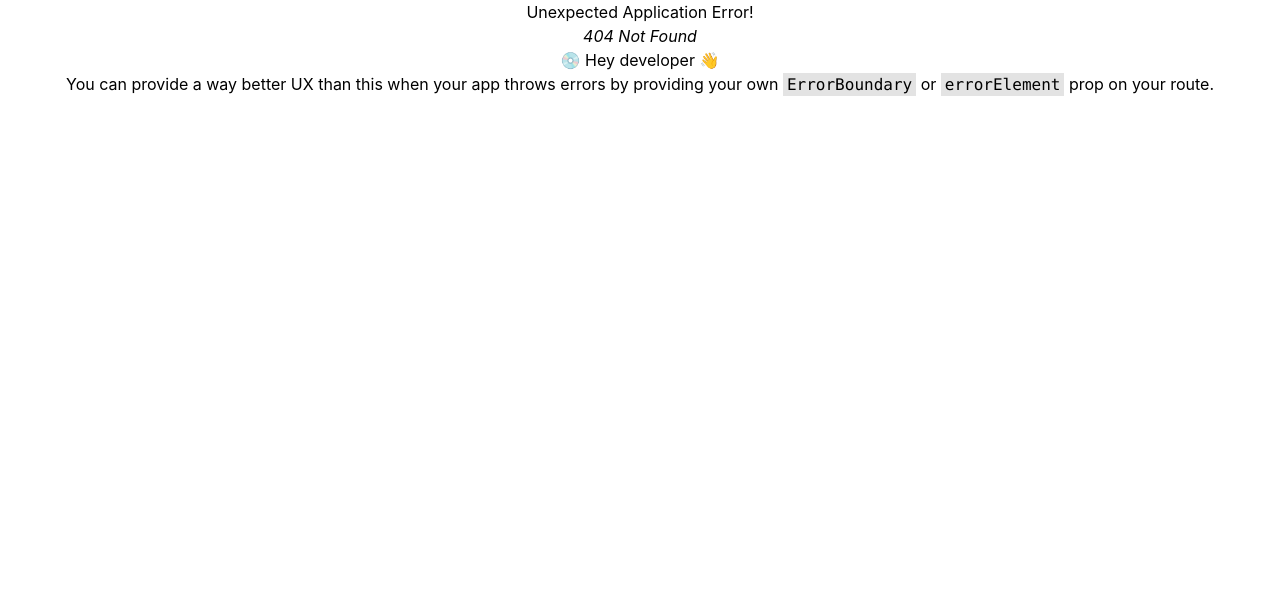
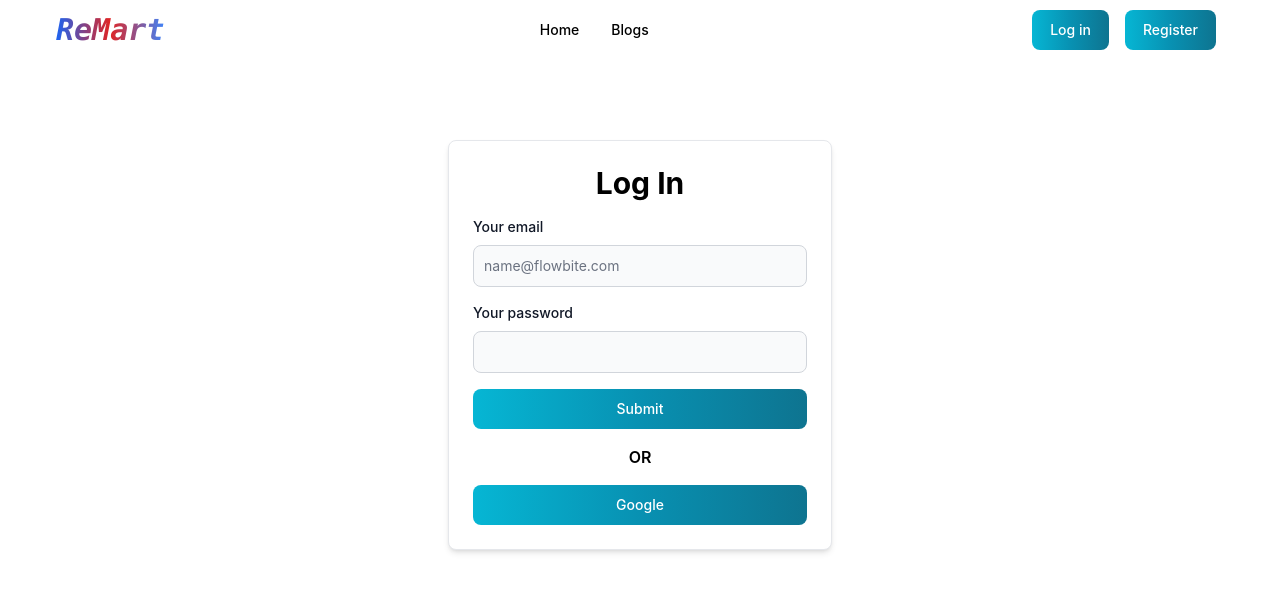
Before and after one commit to developersayem/remart-client-side, a React (Create React App) app: page /login in a window 1280 px wide. Before the commit this address had no page. Shown: the top 592 px of the page. Built offline with nearby package versions, Linux system fonts and the light colour scheme.

Commit message:
register & login ui done

```diff
--- a/src/Pages/Authentication/Login.js
+++ b/src/Pages/Authentication/Login.js
@@ -1,9 +1,49 @@
 import React from 'react';
+import { Button, Card, Label, TextInput } from 'flowbite-react';
+
 
 const Login = () => {
     return (
-        <div>
-
+        <div className="max-w-sm container mt-20 m-auto">
+            <Card>
+                <h1 className='text-3xl font-bold'>Log In</h1>
+                <form className="flex flex-col gap-4">
+                    <div>
+                        <div className="mb-2 flex justify-start">
+                            <Label
+                                htmlFor="email1"
+                                value="Your email"
+                            />
+                        </div>
+                        <TextInput
+                            id="email1"
+                            type="email"
+                            placeholder="name@flowbite.com"
+                            required={true}
+                        />
+                    </div>
+                    <div>
+                        <div className="mb-2 flex justify-start">
+                            <Label
+                                htmlFor="password1"
+                                value="Your password"
+                            />
+                        </div>
+                        <TextInput
+                            id="password1"
+                            type="password"
+                            required={true}
+                        />
+                    </div>
+                    <Button type="submit" gradientMonochrome="info">
+                        Submit
+                    </Button>
+                    <div className="divide font-semibold">OR</div>
+                    <Button type="submit" gradientMonochrome="info">
+                        Google
+                    </Button>
+                </form>
+            </Card>
         </div>
     );
 };
--- a/src/Pages/Authentication/Register.js
+++ b/src/Pages/Authentication/Register.js
@@ -0,0 +1,82 @@
+import React from 'react';
+import { Button, Card, Label, TextInput } from 'flowbite-react';
+
+
+const Register = () => {
+    return (
+        <div className="max-w-sm container mt-5 m-auto">
+            <Card>
+                <h1 className='text-3xl font-bold'>Register</h1>
+                <form className="flex flex-col gap-4">
+                    <div>
+                        <div className="mb-2 flex justify-start">
+                            <Label
+                                htmlFor="Name"
+                                value="Your Name"
+                            />
+                        </div>
+                        <TextInput
+                            id="name"
+                            type="text"
+                            placeholder="flowbite"
+                            required={true}
+                        />
+                    </div>
+                    <div>
+                        <div className="mb-2 flex justify-start">
+                            <Label
+                                htmlFor="email1"
+                                value="Your email"
+                            />
+                        </div>
+                        <TextInput
+                            id="email1"
+                            type="email"
+                            placeholder="name@flowbite.com"
+                            required={true}
+                        />
+                    </div>
+                    <div>
+                        <div className="mb-2 flex justify-start">
+                            <Label
+                                htmlFor="password1"
+                                value="Your password"
+                            />
+                        </div>
+                        <TextInput
+                            id="password1"
+                            type="password"
+                            required={true}
+                        />
+                    </div>
+                    <div className="flex justify-start">
+                        <Label
+                            htmlFor="accounttype"
+                            value="You Want to !"
+                        />
+                    </div>
+                    <div className='flex justify-evenly'>
+                        <div class="flex items-center">
+                            <input id="default-radio-1" type="radio" value="" name="default-radio" class="w-4 h-4 text-blue-600 bg-gray-100 border-gray-300 focus:ring-blue-500 dark:focus:ring-blue-600 dark:ring-offset-gray-800 focus:ring-2 dark:bg-gray-700 dark:border-gray-600" required />
+                            <label for="default-radio-1" className="ml-2 text-sm font-medium text-gray-900 dark:text-gray-300">Buy</label>
+                        </div>
+                        <div className="divide font-semibold text-sm">OR</div>
+                        <div class="flex items-center">
+                            <input checked id="default-radio-2" type="radio" value="" name="default-radio" className="w-4 h-4 text-blue-600 bg-gray-100 border-gray-300 focus:ring-blue-500 dark:focus:ring-blue-600 dark:ring-offset-gray-800 focus:ring-2 dark:bg-gray-700 dark:border-gray-600" required />
+                            <label for="default-radio-2" class="ml-2 text-sm font-medium text-gray-900 dark:text-gray-300">Sell</label>
+                        </div>
+                    </div>
+                    <Button type="submit" gradientMonochrome="info">
+                        Submit
+                    </Button>
+                    <div className="divide font-semibold">OR</div>
+                    <Button type="submit" gradientMonochrome="info">
+                        Google
+                    </Button>
+                </form>
+            </Card>
+        </div>
+    );
+};
+
+export default Register;
--- a/src/Shared/NavBar.js
+++ b/src/Shared/NavBar.js
@@ -16,10 +16,16 @@ const NavBar = () => {
                 <Button className='hidden' gradientMonochrome="info">
                     Avater
                 </Button>
-                <Button className='hidden md:block mx-2' gradientMonochrome="info">
+                <Button className='hidden mx-2' gradientMonochrome="info">
                     <Link
                         to='/logout'>
                         Log Out
+                    </Link>
+                </Button>
+                <Button className='hidden md:block mx-2' gradientMonochrome="info">
+                    <Link
+                        to='/login'>
+                        Log in
                     </Link>
                 </Button>
                 <Button className='hidden md:block mx-2' gradientMonochrome="info">
```
Also changed, not shown: src/Routes/Route/Route.js (+6 -1 lines).
